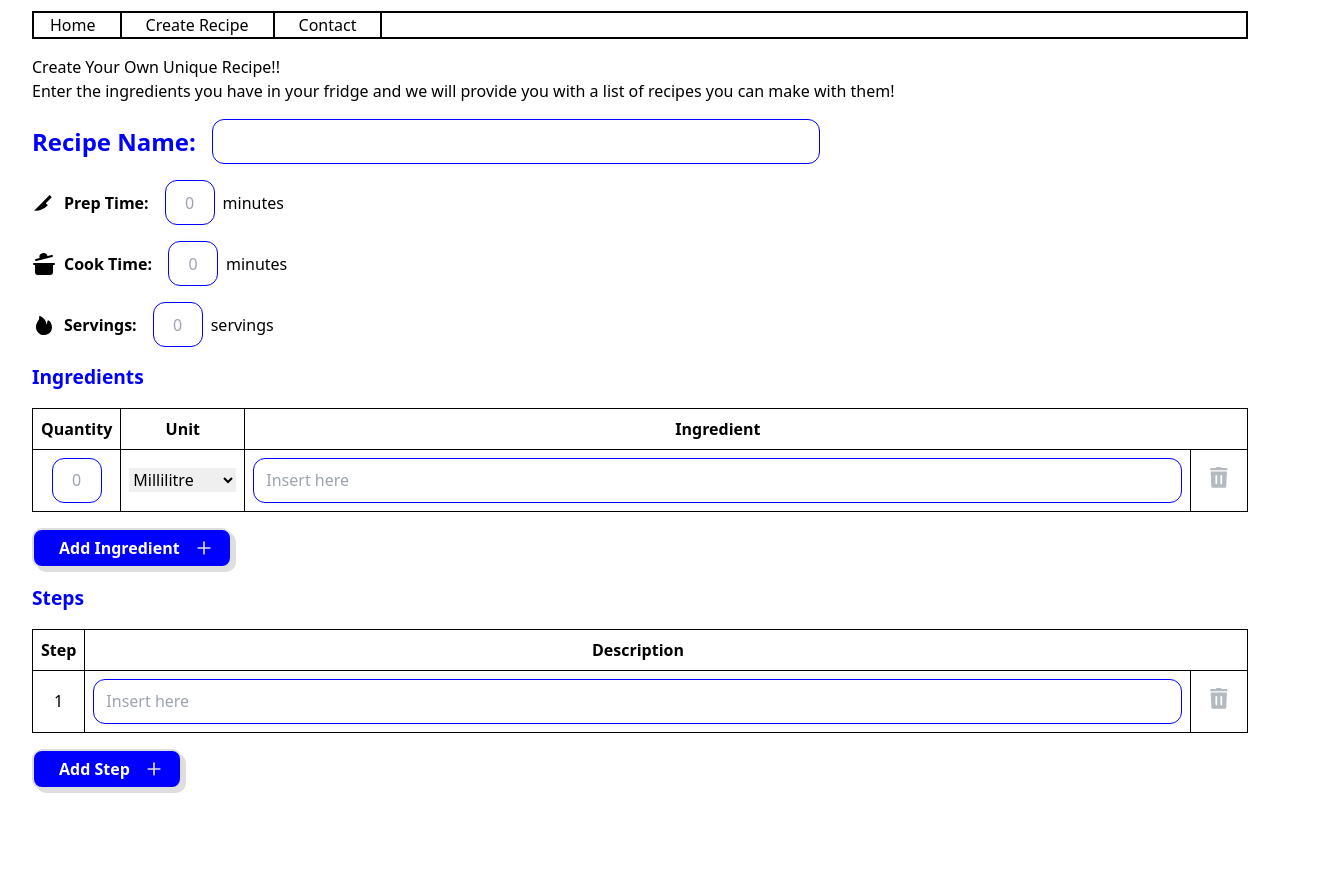
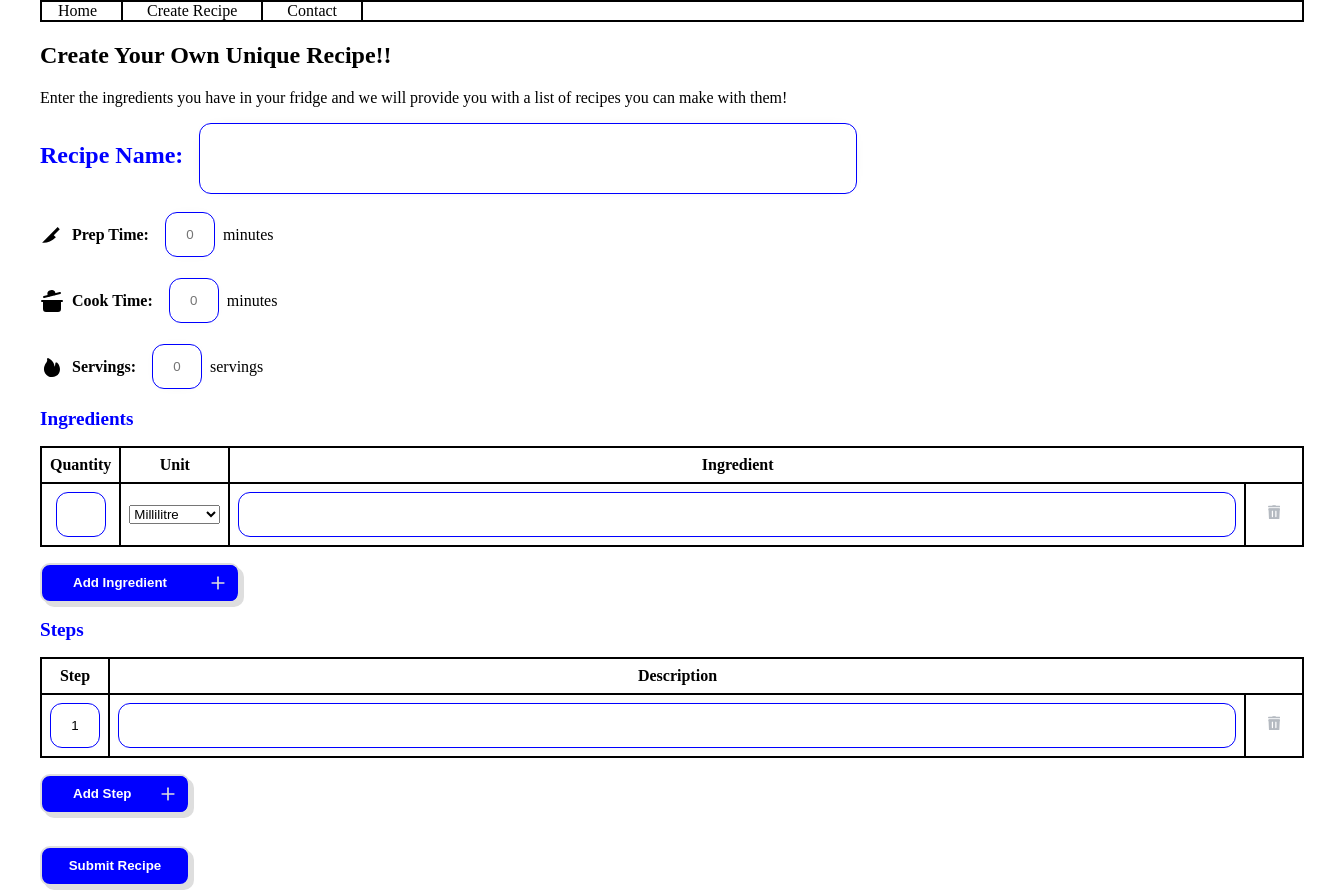
Before and after one commit to YYY2383/FYP, a Next.js app: page /create in a window 1280 px wide. Shown: the part 69-963 px from the top of the page, 1336 px wide, since content can reach past the window. Before the commit the page ends 874 px from the top, so only its background shows below. Built offline with nearby package versions, Linux system fonts and the light colour scheme; no server answers.

Commit message:
connected to db

```diff
--- a/app/create/page.tsx
+++ b/app/create/page.tsx
@@ -2,59 +2,118 @@
 
 import React, {useState} from "react"
 import Navbar from "../../components/navbar"
-// import {db} from '../firebaseConfig'
-// import {collection, addDoc} from 'firebase/firestore'
+import {db} from '../firebaseConfig'
+import {collection, addDoc} from 'firebase/firestore'
+import { useRouter } from "next/navigation"
 
     export default function Home() {
-        const [ingredients, setIngredients] = useState([
-            { quantity: "", unit: "millilitre", ingredient: "" }
-        ]);
+        const router = useRouter();
 
-        const addRow = () => {
-            setIngredients([...ingredients, { quantity: "", unit: "millilitre", ingredient: "" }]);
+        const [recipe, setRecipe] = useState({
+            name: '',
+            prepTime: '',
+            cookTime: '',
+            servings: '',
+            ingredients: [{ quantity: "", unit: "millilitre", ingredient: "" }],
+            steps: [{ stepNo: "1", stepDesc: "" }],
+          });
+
+          const [loading, setLoading] = useState(false);
+
+  // Generic Input Handler
+        const handleChange = (e: React.ChangeEvent<HTMLInputElement>) => {
+            const { name, value } = e.target;
+            setRecipe((prev) => ({ ...prev, [name]: value }));
         };
 
-        const deleteRow = (index: number) => {
-            setIngredients(ingredients.filter((_, i) => i !== index));
+  // Handler for Ingredients & Steps
+        const handleArrayChange = (
+            e: React.ChangeEvent<HTMLInputElement | HTMLSelectElement>,
+            index: number,
+            type: "ingredients" | "steps"
+        ) => {
+            const { name, value } = e.target;
+            setRecipe((prev) => {
+            const updatedArray = [...prev[type]];
+            updatedArray[index] = { ...updatedArray[index], [name]: value };
+            return { ...prev, [type]: updatedArray };
+        });
     };
 
-        const handleInputChange = (
-            e: React.ChangeEvent<HTMLInputElement | HTMLSelectElement>,
-            index: number
-        ) => {
-            const { name, value } = e.target;
-            const updatedIngredients = [...ingredients];
-            updatedIngredients[index] = { ...updatedIngredients[index], [name]: value };
-            setIngredients(updatedIngredients);
+  // Adding a new ingredient or step
+        const addArrayField = (type: "ingredients" | "steps") => {
+            setRecipe((prev) => ({
+                ...prev,
+                [type]: [
+                    ...prev[type],
+                    type === "ingredients"
+                        ? { quantity: "", unit: "millilitre", ingredient: "" }
+                        : { stepNo: (prev.steps.length + 1).toString(), stepDesc: "" },
+                ],
+            }));
         };
 
-        const [steps, setSteps] = useState([{ stepNo: "", stepDesc: "" }]);
 
-        const addStep = () => {
-            setSteps([
-                ...steps,
-                { stepNo: (steps.length + 1).toString(), stepDesc: "" },
-            ]);
+                // Removing an ingredient or step
+        const removeArrayField = (index: number, type: "ingredients" | "steps") => {
+            setRecipe((prev) => {
+                const updatedArray = prev[type].filter((_, i) => i !== index);
+                // Re-number steps properly after deletion
+                const reindexedArray =
+                    type === "steps"
+                        ? updatedArray.map((step, i) => ({
+                            ...step,
+                            stepNo: (i + 1).toString(),
+                        }))
+                        : updatedArray;
+                return { ...prev, [type]: reindexedArray };
+            });
+        };
+
+// Submit Recipe to Firebase
+        const handleSubmit = async (e: React.FormEvent) => {
+            e.preventDefault();
+            setLoading(true);
+            try {
+            await addDoc(collection(db, "recipes"), recipe);
+            alert("Recipe added successfully!");
+            setRecipe({
+                name: "",
+                prepTime: "",
+                cookTime: "",
+                servings: "",
+                ingredients: [{ quantity: "", unit: "millilitre", ingredient: "" }],
+                steps: [{ stepNo: "1", stepDesc: "" }],
+            });
+            setLoading(false);
+        // Delay the redirection to ensure it happens after the component renders
+            setTimeout(() => {
+                router.push("/"); // Navigate to home page after 300ms
+            }, 300);
+            } catch (error) {
+            console.error("Error adding recipe:", error);
+            }
+            setLoading(false);
+        };
+
+        const handleStepChange = (e: React.ChangeEvent<HTMLInputElement>, index: number) => {
+            const { name, value } = e.target;
+            setRecipe((prev) => {
+                const updatedSteps = [...prev.steps];
+                updatedSteps[index] = { ...updatedSteps[index], [name]: value };
+                return { ...prev, steps: updatedSteps };
+            });
         };
 
         const deleteStep = (index: number) => {
-            const updatedSteps = steps.filter((_, i) => i !== index);
-            // Reassign step numbers after deletion
+            setRecipe((prev) => {
+                const updatedSteps = prev.steps.filter((_, i) => i !== index);
                 const reindexedSteps = updatedSteps.map((step, i) => ({
                     ...step,
-                stepNo: (i + 1).toString(), // Reindex steps starting from 1
+                    stepNo: (i + 1).toString(),
                 }));
-            setSteps(reindexedSteps);
-        };
-
-        const handleStepChange = (
-            e: React.ChangeEvent<HTMLInputElement>,
-            index: number
-        ) => {
-            const { name, value } = e.target;
-            const updatedSteps = [...steps];
-            updatedSteps[index] = { ...updatedSteps[index], [name]: value };
-            setSteps(updatedSteps);
+                return { ...prev, steps: reindexedSteps };
+            });
         };
 
 
@@ -78,7 +137,7 @@ import Navbar from "../../components/navbar"
                             {/* Location to insert recipe name */}
                             <div className="recipeName">
                                 <label>Recipe Name:</label>
-                                <input type="text" id="recipeName" name="recipeName" />
+                                <input type="text" id="recipeName" name="name" value={recipe.name} onChange={handleChange} />
                             </div>
 
                             {/* Location to add prep time, cooking time, and no. of servings */}
@@ -88,7 +147,7 @@ import Navbar from "../../components/navbar"
                                 </svg>
                                 <b>Prep Time: </b>
                                 <div>
-                                    <input type="number" placeholder="0" id="prepTime" name="prepTime" />
+                                    <input type="number" placeholder="0" id="prepTime" name="prepTime" value={recipe.prepTime} onChange={handleChange}/>
                                 </div>
                                 <p>minutes</p>
                             </div>
@@ -96,7 +155,7 @@ import Navbar from "../../components/navbar"
                                 <svg xmlns="http://www.w3.org/2000/svg" width="24" height="24" viewBox="0 0 24 24" fill="currentColor" stroke="currentColor" strokeWidth="2" strokeLinecap="round" strokeLinejoin="round"><path d="M2 12h20"></path><path d="M20 12v8a2 2 0 0 1-2 2H6a2 2 0 0 1-2-2v-8"></path><path d="m4 8 16-4"></path><path d="m8.86 6.78-.45-1.81a2 2 0 0 1 1.45-2.43l1.94-.48a2 2 0 0 1 2.43 1.46l.45 1.8"></path></svg>
                                 <b>Cook Time: </b>
                                 <div>
-                                    <input type="number" placeholder="0" id="cookTime" name="cookTime" />
+                                    <input type="number" placeholder="0" id="cookTime" name="cookTime" value={recipe.cookTime} onChange={handleChange} />
                                 </div>
                                 <p>minutes</p>
                             </div>
@@ -106,7 +165,7 @@ import Navbar from "../../components/navbar"
                                 </svg>
                                 <b>Servings: </b>
                                 <div>
-                                    <input type="number" placeholder="0" id="servings" name="servings" />
+                                    <input type="number" placeholder="0" id="servings" name="servings" value={recipe.servings} onChange={handleChange}/>
                                 </div>
                                 <p>servings</p>
                             </div>
@@ -116,7 +175,7 @@ import Navbar from "../../components/navbar"
                             <div className="ingredients">
                                 <b className="ingHead">Ingredients</b>
                                 <div className="ing_list">
-                                    <table>
+                                    <table className="ingTable">
                                         <thead>
                                             <tr>
                                                 <th className="qh">Quantity</th>
@@ -126,22 +185,21 @@ import Navbar from "../../components/navbar"
                                             </tr>
                                         </thead>
                                         <tbody>
-                                            {ingredients.map((ingredient, index) => (
+                                            {recipe.ingredients.map((ingredient, index) => (
                                                 <tr key={index}>
                                                     <td className="quantity">
                                                         <input
                                                             type="number"
                                                             name="quantity"
                                                             value={ingredient.quantity}
-                                                            placeholder="0"
-                                                            onChange={(e) => handleInputChange(e, index)}
+                                                            onChange={(e) => handleArrayChange(e, index, "ingredients")}
                                                         />
                                                     </td>
                                                     <td className="unit">
                                                         <select
                                                             name="unit"
                                                             value={ingredient.unit}
-                                                            onChange={(e) => handleInputChange(e, index)}
+                                                            onChange={(e) => handleArrayChange(e, index, "ingredients")}
                                                         >
                                                             <option value="millilitre">Millilitre</option>
                                                             <option value="litre">Litre</option>
@@ -158,14 +216,13 @@ import Navbar from "../../components/navbar"
                                                         type="text"
                                                         name="ingredient"
                                                         value={ingredient.ingredient}
-                                                            placeholder="Insert here"
-                                                            onChange={(e) => handleInputChange(e, index)}
+                                                        onChange={(e) => handleArrayChange(e, index, "ingredients")}
                                                         />
                                                     </td>
                                                     <td className="deleteIng">
                                                         <button
                                                             className="deleteButton"
-                                                            onClick={() => deleteRow(index)}
+                                                            onClick={() => removeArrayField(index, "ingredients")}
                                                         >
                                                             <svg
                                                                 xmlns="http://www.w3.org/2000/svg"
@@ -197,7 +254,7 @@ import Navbar from "../../components/navbar"
                                     </table>
 
                                     {/* button to add rows to the table */}
-                                    <button type="button" className="addRow" onClick={addRow}>
+                                    <button type="button" className="addRow" onClick={() => addArrayField("ingredients")}>
                                         <span className="button__text">Add Ingredient</span>
                                         <span className="button__icon"><svg xmlns="http://www.w3.org/2000/svg" width="24" viewBox="0 0 24 24" strokeWidth="2" strokeLinejoin="round" strokeLinecap="round" stroke="currentColor" height="24" fill="none" className="svg"><line y2="19" y1="5" x2="12" x1="12"></line><line y2="12" y1="12" x2="19" x1="5"></line></svg></span>
                                     </button>
@@ -210,7 +267,7 @@ import Navbar from "../../components/navbar"
                         <div className="steps">
                             <b className="stepHead">Steps</b>
                             <div className="step_list">
-                                <table>
+                                <table className="stepTable">
                                     <thead>
                                         <tr>
                                             <th className="stepH">Step</th>
@@ -219,17 +276,21 @@ import Navbar from "../../components/navbar"
                                         </tr>
                                     </thead>
                                     <tbody>
-                                        {steps.map((step, index) => (
+                                    {recipe.steps.map((step, index) => (
                                                 <tr key={index}>
                                                     <td className="stepNo">
-                                                <span>{index + 1}</span>
+                                                        <input
+                                                            type="number"
+                                                            name="stepNo"
+                                                            value={step.stepNo}
+                                                            onChange={(e) => handleStepChange(e, index)}
+                                                        />
                                                     </td>
                                                     <td className="stepDesc">
                                                         <input
                                                             type="text"
                                                             name="stepDesc"
                                                             value={step.stepDesc}
-                                                        placeholder="Insert here"
                                                             onChange={(e) => handleStepChange(e, index)}
                                                         />
                                                     </td>
@@ -267,7 +328,7 @@ import Navbar from "../../components/navbar"
                                     </tbody>
                                 </table>
 
-                                <button type="button" className="addStep" onClick={addStep}>
+                                <button type="button" className="addStep" onClick={() => addArrayField("steps")}>
                                     <span className="button__text">Add Step</span>
                                     <span className="button__icon">
                                         <svg xmlns="http://www.w3.org/2000/svg" width="24" viewBox="0 0 24 24" strokeWidth="2" strokeLinejoin="round" strokeLinecap="round" stroke="currentColor" height="24" fill="none" className="svg">
@@ -279,6 +340,12 @@ import Navbar from "../../components/navbar"
                             </div>
                         </div>
 
+                        {/* Submit Button */}
+                        <div className="submitRecipe">
+                                <button className="submit" onClick={handleSubmit} disabled={loading}>
+                                    {loading ? "Submitting..." : "Submit Recipe"}
+                                </button>
+                            </div>
                         </div>
                 </div>
             </div>
--- a/app/firebaseConfig.js
+++ b/app/firebaseConfig.js
@@ -4,13 +4,13 @@ import { initializeApp } from "firebase/app";
 import {getFirestore} from 'firebase/firestore';
 
 const firebaseConfig = {
-  apiKey: "AIzaSyDaYHcDajcW4AQV6myBT1ewHQgkd7t4-AA",
-  authDomain: "recipecompiler-b4777.firebaseapp.com",
-  projectId: "recipecompiler-b4777",
-  storageBucket: "recipecompiler-b4777.firebasestorage.app",
-  messagingSenderId: "844964250213",
-  appId: "1:844964250213:web:99e0e0aaf78818c32f3c8c",
-  measurementId: "G-V9K0M2Z3MP"
+  apiKey: process.env.NEXT_PUBLIC_FIREBASE_API_KEY,
+  authDomain: process.env.NEXT_PUBLIC_FIREBASE_AUTH_DOMAIN,
+  projectId: process.env.NEXT_PUBLIC_FIREBASE_PROJECT_ID,
+  storageBucket: process.env.NEXT_PUBLIC_FIREBASE_STORAGE_BUCKET,
+  messagingSenderId: process.env.NEXT_PUBLIC_FIREBASE_MESSAGING_SENDER_ID,
+  appId: process.env.NEXT_PUBLIC_FIREBASE_APP_ID,
+  measurementId: process.env.NEXT_PUBLIC_FIREBASE_MEASUREMENT_ID,
 };
 
 // Initialize Firebase
--- a/app/globals.css
+++ b/app/globals.css
@@ -1,4 +1,3 @@
-@tailwind base;
 @tailwind components;
 @tailwind utilities;
 
@@ -96,6 +95,7 @@ input:focus {
 
 .prepTime input, .cookTime input, .servings input {
     width: 50px;
+    box-sizing: border-box;
     text-align: center;
     margin-left: 8px;
 }
@@ -124,7 +124,8 @@ table{
 }
 
 table, th, tr, td{
-    border: 1px black solid;
+    border: 2px solid black;
+    border-collapse: collapse;
 }
 
 th, td{
@@ -145,6 +146,7 @@ th, td{
     white-space: nowrap;
 }
 
+
 .deleteIng, .deleteStep{
     display: flex;
     justify-content: center;
@@ -163,10 +165,12 @@ th, td{
 
 .quantity input, .stepNo input{
     text-align: center;
-    max-width: 50px;
+    width: 50px;
+    box-sizing: border-box;
 }
 .ing input, .stepDesc input{
     min-width: 100%;
+    box-sizing: border-box;
 }
 
 .deleteButton {
@@ -359,3 +363,99 @@ th, td{
     transform: translate(3px, 3px);
     box-shadow: 0px 0px var(--main-color);
   }
+
+.submit{
+  --main-focus: #2d8cf0;
+  --font-color: white;
+  --bg-color-sub: blue;
+  --bg-color: blue;
+  --main-color: #dedede;
+  position: relative;
+  width: 150px;
+  height: 40px;
+  cursor: pointer;
+  border: 2px solid var(--main-color);
+  box-shadow: 4px 4px var(--main-color);
+  background-color: var(--bg-color);
+  border-radius: 10px;
+  overflow: hidden;
+  margin-top: 1rem;
+  color: var(--font-color);
+  font-weight: 600;
+}
+
+.submit:hover {
+  background: white;
+  color: blue;
+}
+
+/* display recipe */
+.recipe{
+  display: flex;
+  flex-direction: row;
+  gap: 1rem;
+  margin: 1rem 0rem 1rem 0rem;
+  font-size: 30px;
+  font-weight: bold;
+  color: blue;
+  width: 100%;
+}
+
+.recipeList, .recList {
+  display: flex;
+  flex-wrap: wrap;
+  gap: 20px;
+  justify-content: flex-start;
+  align-items: flex-start;
+  flex-direction: row;
+}
+
+
+/* Style for each recipe box */
+.recipeBox {
+  background-color: #dedede;
+  border: #ddd;
+  border-radius: 20px;
+  padding: 20px;
+  width: 280px;
+  box-shadow:  26px 26px 51px #9a9a9a,
+  -26px -26px 51px #ffffff;
+  margin-bottom: 2rem;
+}
+
+.rList{
+  list-style-type: none;
+  padding: 0;
+}
+
+.rName{
+  font-size: 1.5rem;
+    font-weight: bold;
+    color: blue;
+    margin: 0rem 0rem 1rem 0rem;
+}
+
+.ing, .step{
+  margin-top: 2rem;
+  font-weight: bold;
+  font-size: 16px;
+  margin-bottom: 0.5rem;
+}
+
+.recipe .ing ul, .recipe .step ul {
+  list-style: disc;
+  padding-left: 20px;
+}
+
+.ing ul li, .step ul li {
+  margin-bottom: 8px;
+}
+
+.stepShow{
+  list-style-type: none;
+  padding: 0;
+}
+
+.stepShow li{
+  padding-bottom: 0.5rem;
+}
--- a/app/home/page.tsx
+++ /dev/null
@@ -1,31 +0,0 @@
-"use client";
-import React from "react"
-import Navbar from "../../components/navbar"
-// import {db} from '../firebaseConfig'
-// import {collection, addDoc} from 'firebase/firestore'
-
-
-export default function Home() {
-
-
-  return (
-    <main className='main'>
-      <div className='container'>
-        <h1 className="appName">Food Compiler</h1>
-
-        <div className = 'body'>
-          <div>
-            <Navbar />
-          </div>
-
-          <div className = 'head'>
-            <h2>This is the HOME PAGE!!!!!</h2>
-
-          </div>
-        </div>
-      </div>
-
-
-    </main>
-  )
-}
--- a/components/navbar.js
+++ b/components/navbar.js
@@ -5,7 +5,7 @@ const Navbar = () => {
     return (
       <nav className="navbar">
         <ul>
-          <li><Link href="/home">Home</Link></li>
+          <li><Link href="/">Home</Link></li>
           <li><Link href="/create">Create Recipe</Link></li>
           <li><Link href="/contact">Contact</Link></li>
         </ul>
```
Also changed, not shown: app/page.tsx (+65 -5 lines). Lines whose indentation alone changed are shown as unchanged.
